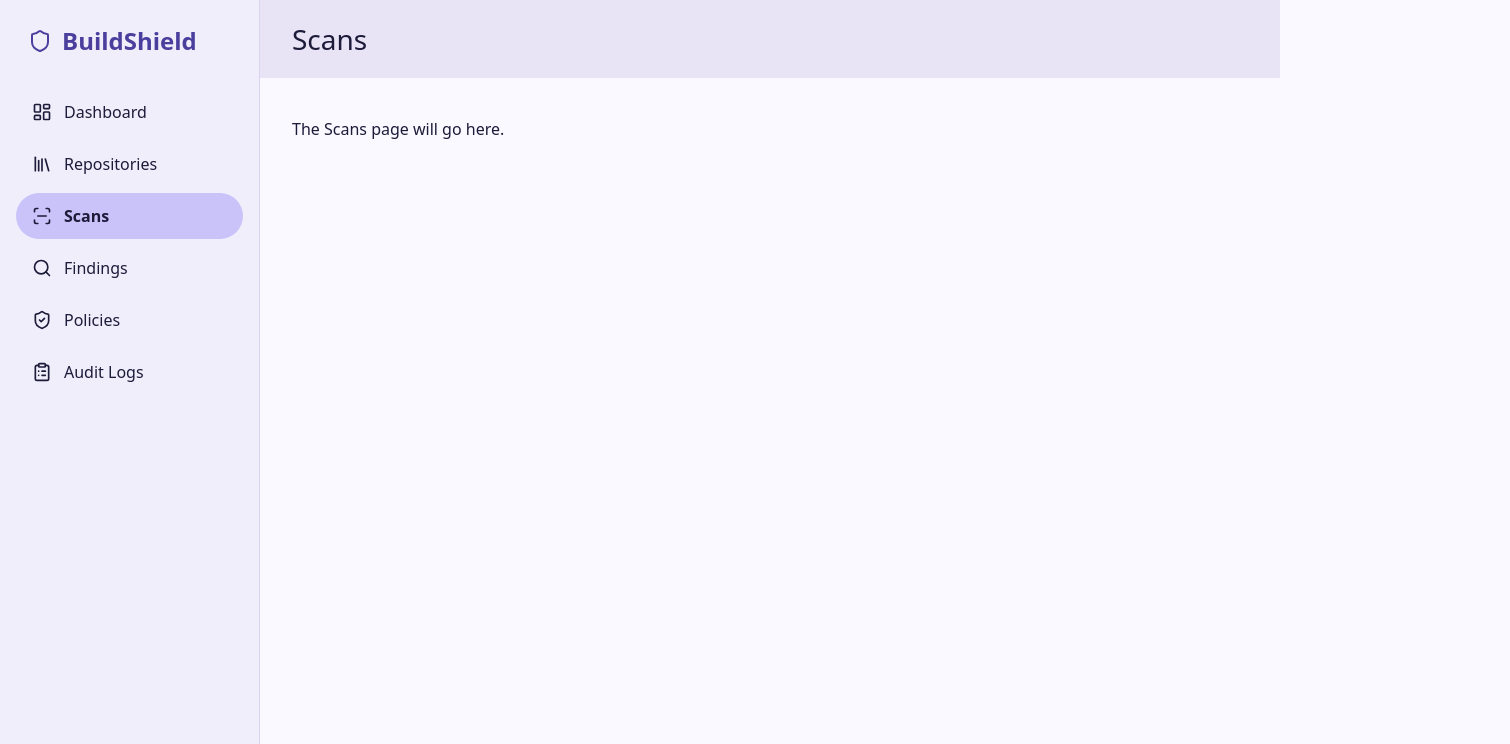
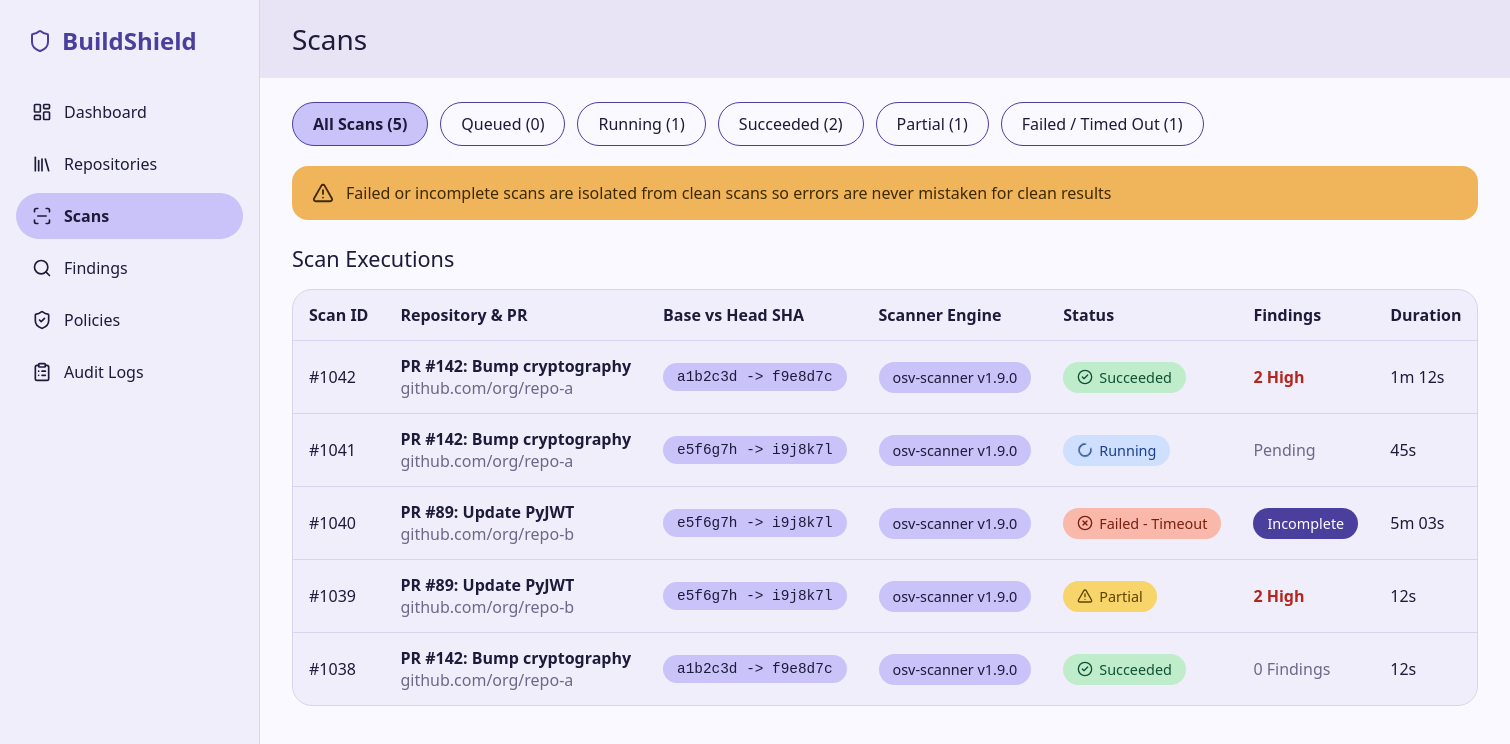
Before and after one commit to Umang-sudo-su/advisorytrail, a React (Vite) app in the folder buildshield-dashboard/: page /scans in a window 1280 px wide. Shown: the top 744 px of the page, 1510 px wide, since content can reach past the window. Built offline with nearby package versions, Linux system fonts and the light colour scheme.

Commit message:
added scans page with status filters

```diff
--- a/buildshield-dashboard/src/App.tsx
+++ b/buildshield-dashboard/src/App.tsx
@@ -2,6 +2,7 @@ import { Routes, Route, Navigate } from 'react-router-dom';
 import Layout from './components/Layout';
 import Placeholder from './pages/Placeholder';
 import Repositories from './pages/Repositories';
+import Scans from './pages/Scans';
 
 export default function App() {
   return (
@@ -10,7 +11,7 @@ export default function App() {
         <Route index element={<Navigate to="/dashboard" replace />} />
         <Route path="/dashboard"    element={<Placeholder name="Dashboard" />} />
         <Route path="/repositories" element={<Repositories />} />
-        <Route path="/scans"        element={<Placeholder name="Scans" />} />
+        <Route path="/scans"        element={<Scans />} />
         <Route path="/findings"     element={<Placeholder name="Findings" />} />
         <Route path="/policies"     element={<Placeholder name="Policies" />} />
         <Route path="/audit-logs"   element={<Placeholder name="Audit Logs" />} />
--- a/buildshield-dashboard/src/index.css
+++ b/buildshield-dashboard/src/index.css
@@ -187,3 +187,52 @@ body {
 }
 .state-title { margin: 0 0 8px; font-size: 1.1rem; color: var(--text); }
 .state-error { border-color: var(--bad); background: #fff3f0; color: #7a1f10; }
+.pills { display: flex; flex-wrap: wrap; gap: 12px; margin-bottom: 20px; }
+.pill {
+  padding: 10px 20px;
+  border: 1px solid var(--primary);
+  border-radius: 999px;
+  background: transparent;
+  color: var(--text);
+  font: inherit;
+  cursor: pointer;
+}
+.pill:hover { background: var(--topbar); }
+.pill[aria-pressed='true'] { background: var(--active); font-weight: 600; }
+.pill:focus-visible { outline: 3px solid var(--primary); outline-offset: 2px; }
+
+.banner-warn {
+  display: flex;
+  align-items: center;
+  gap: 12px;
+  margin-bottom: 24px;
+  padding: 16px 20px;
+  border-radius: 16px;
+  background: #f0b45a;
+  color: #3d2a00;
+}
+.banner-warn p { margin: 0; }
+
+.section-title { margin: 0 0 16px; font-size: 1.35rem; font-weight: 500; }
+
+.table-wrap {
+  overflow-x: auto;
+  border: 1px solid var(--border);
+  border-radius: 20px;
+  background: var(--sidebar);
+}
+.table { width: 100%; border-collapse: collapse; }
+.table th,
+.table td {
+  padding: 14px 16px;
+  text-align: left;
+  vertical-align: middle;
+  border-bottom: 1px solid var(--border);
+  white-space: nowrap;
+}
+.table tbody tr:last-child td { border-bottom: 0; }
+.table th { font-weight: 600; }
+
+.muted { color: var(--muted); }
+.high-count { color: #b3261e; font-weight: 600; }
+.badge-incomplete { background: #4b3f9e; color: #fff; }
--- /dev/null
+++ b/buildshield-dashboard/src/pages/Scans.tsx
@@ -0,0 +1,133 @@
+import { useState } from 'react';
+import { TriangleAlert } from 'lucide-react';
+import { getScans } from '../api';
+import { useFetch } from '../useFetch';
+import type { Scan, ScanStatus } from '../types';
+import StatusBadge from '../components/StatusBadge';
+import { Loading, ErrorState, EmptyState } from '../components/PageState';
+
+type Filter = 'all' | 'queued' | 'running' | 'succeeded' | 'partial' | 'failed';
+
+const filters: { key: Filter; label: string }[] = [
+  { key: 'all', label: 'All Scans' },
+  { key: 'queued', label: 'Queued' },
+  { key: 'running', label: 'Running' },
+  { key: 'succeeded', label: 'Succeeded' },
+  { key: 'partial', label: 'Partial' },
+  { key: 'failed', label: 'Failed / Timed Out' },
+];
+
+function matches(filter: Filter, status: ScanStatus) {
+  if (filter === 'all') return true;
+  if (filter === 'failed') return status === 'failed' || status === 'timed_out';
+  return status === filter;
+}
+
+function formatDuration(seconds: number) {
+  const minutes = Math.floor(seconds / 60);
+  const rest = seconds % 60;
+  return minutes > 0 ? `${minutes}m ${String(rest).padStart(2, '0')}s` : `${rest}s`;
+}
+
+function FindingsCell({ scan }: { scan: Scan }) {
+  if (scan.status === 'failed' || scan.status === 'timed_out') {
+    return <span className="badge badge-incomplete">Incomplete</span>;
+  }
+  if (scan.status === 'queued' || scan.status === 'running') {
+    return <span className="muted">Pending</span>;
+  }
+  if (scan.highCount > 0) {
+    return <span className="high-count">{scan.highCount} High</span>;
+  }
+  return <span className="muted">0 Findings</span>;
+}
+
+function ScanTable({ scans }: { scans: Scan[] }) {
+  const [filter, setFilter] = useState<Filter>('all');
+
+  const countFor = (f: Filter) => scans.filter((s) => matches(f, s.status)).length;
+  const shown = scans.filter((s) => matches(filter, s.status));
+
+  return (
+    <>
+      <div className="pills" role="group" aria-label="Filter scans by status">
+        {filters.map(({ key, label }) => (
+          <button
+            key={key}
+            type="button"
+            className="pill"
+            aria-pressed={filter === key}
+            onClick={() => setFilter(key)}
+          >
+            {label} ({countFor(key)})
+          </button>
+        ))}
+      </div>
+
+      <div className="banner-warn" role="note">
+        <TriangleAlert size={22} aria-hidden="true" />
+        <p>Failed or incomplete scans are isolated from clean scans so errors are never mistaken for clean results</p>
+      </div>
+
+      <h2 className="section-title">Scan Executions</h2>
+
+      {shown.length === 0 ? (
+        <EmptyState title="No scans with this status" hint="Choose another filter to see more scans." />
+      ) : (
+        <div className="table-wrap">
+          <table className="table" aria-label="Scan executions">
+            <thead>
+              <tr>
+                <th scope="col">Scan ID</th>
+                <th scope="col">Repository &amp; PR</th>
+                <th scope="col">Base vs Head SHA</th>
+                <th scope="col">Scanner Engine</th>
+                <th scope="col">Status</th>
+                <th scope="col">Findings</th>
+                <th scope="col">Duration</th>
+              </tr>
+            </thead>
+            <tbody>
+              {shown.map((scan) => (
+                <tr key={scan.id}>
+                  <td>{scan.id}</td>
+                  <td>
+                    <strong>{scan.prTitle}</strong>
+                    <br />
+                    <span className="muted">{scan.repoName}</span>
+                  </td>
+                  <td>
+                    <code className="chip">
+                      {scan.baseSha} {'->'} {scan.headSha}
+                    </code>
+                  </td>
+                  <td>
+                    <span className="chip">{scan.engine}</span>
+                  </td>
+                  <td>
+                    <StatusBadge status={scan.status} />
+                  </td>
+                  <td>
+                    <FindingsCell scan={scan} />
+                  </td>
+                  <td>{formatDuration(scan.durationSeconds)}</td>
+                </tr>
+              ))}
+            </tbody>
+          </table>
+        </div>
+      )}
+    </>
+  );
+}
+
+export default function Scans() {
+  const { state, retry } = useFetch(getScans);
+
+  if (state.status === 'loading') return <Loading label="Loading scans" />;
+  if (state.status === 'error') return <ErrorState message={state.message} onRetry={retry} />;
+  if (state.data.length === 0) {
+    return <EmptyState title="No scans yet" hint="Open a pull request to start the first scan." />;
+  }
+  return <ScanTable scans={state.data} />;
+}
```
